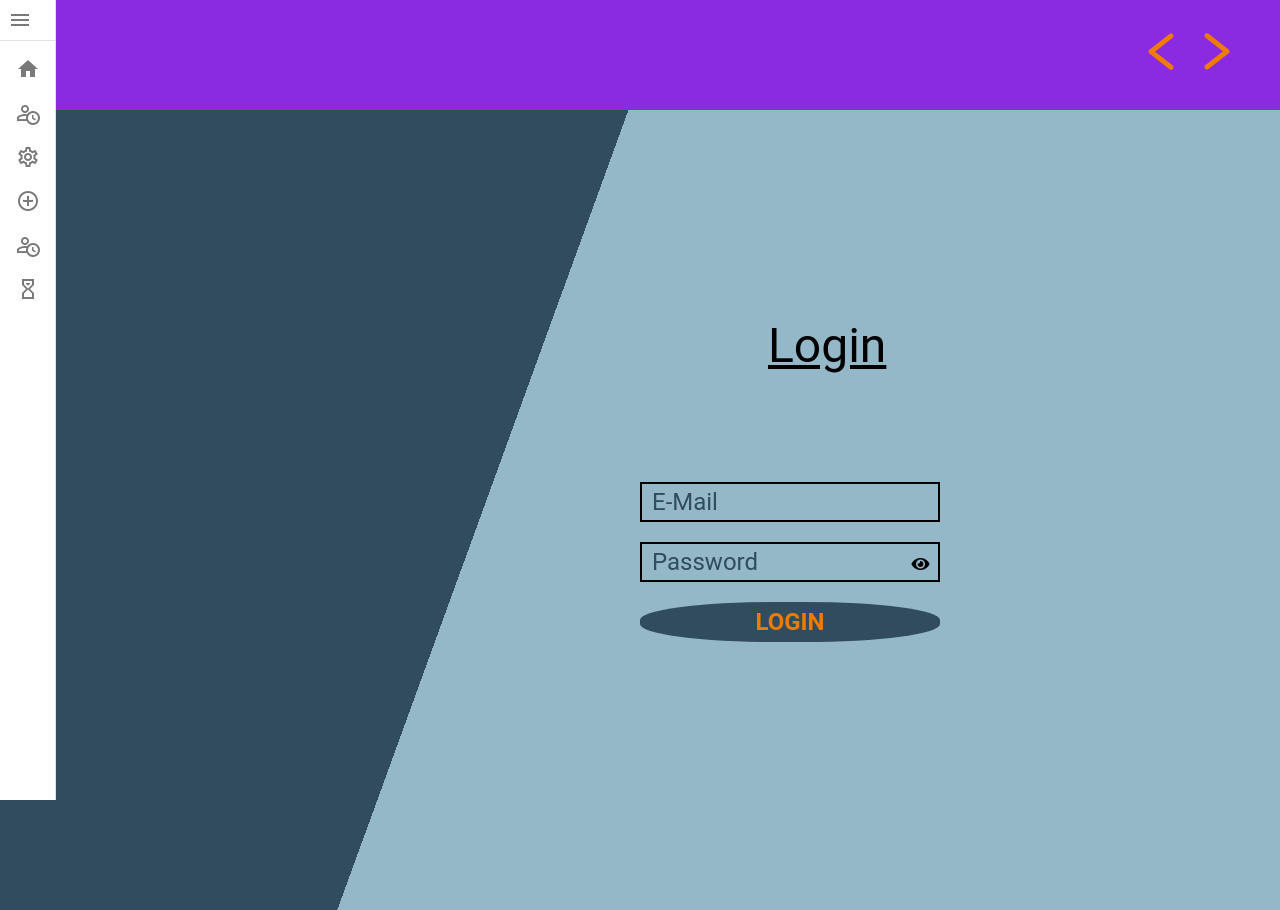
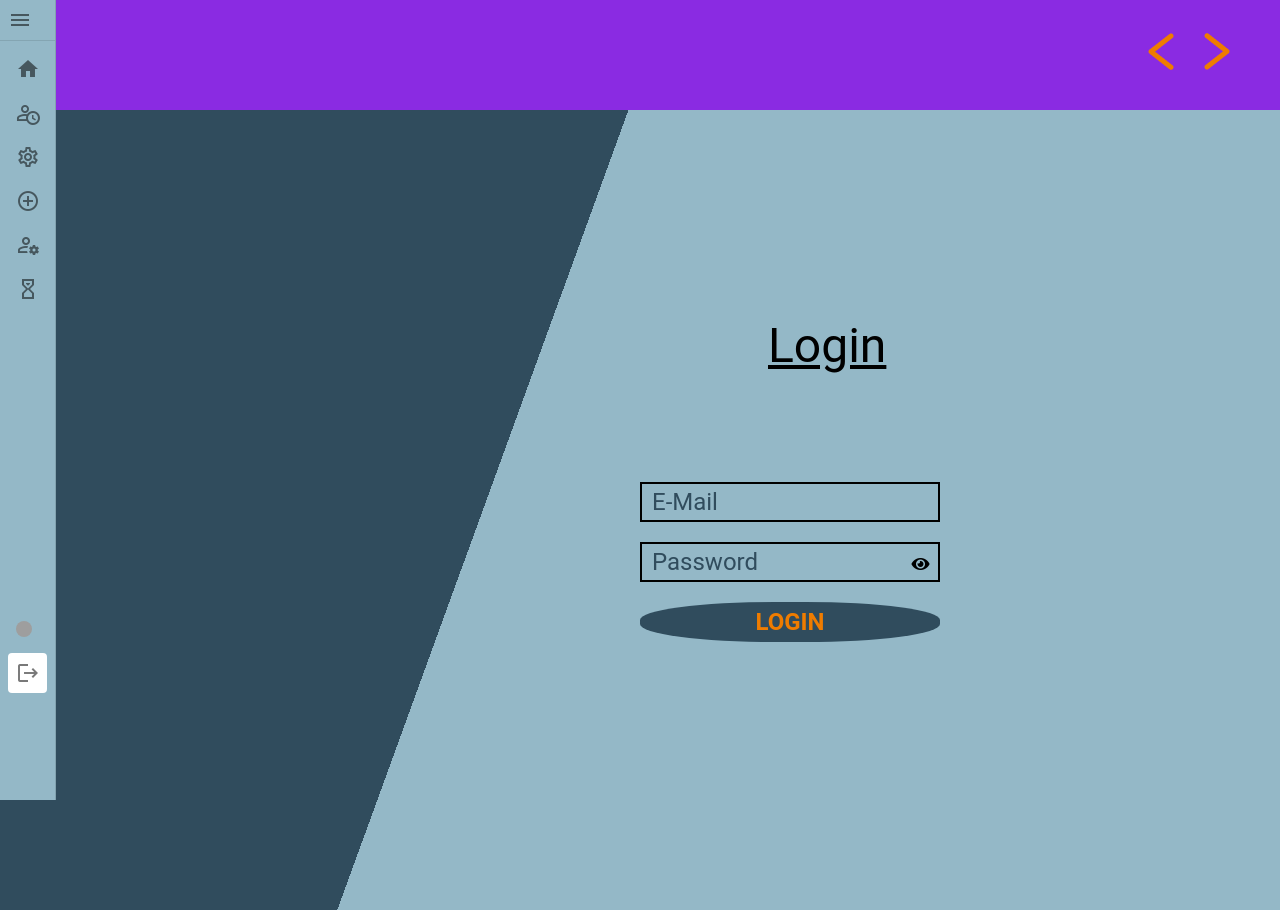
Before and after one commit to danGitRys/quanto-project, a Vue app in the folder frontend/quanto-front/: page / in a window 1280 px wide. Shown: the top 910 px of the page. Built offline with nearby package versions, Linux system fonts and the light colour scheme; grey boxes are pictures that could not be loaded.

Commit message:
Sidebar (fast fertig)

```diff
--- a/frontend/quanto-front/src/components/SideBar.vue
+++ b/frontend/quanto-front/src/components/SideBarManager.vue
@@ -1,8 +1,8 @@
 <template>
     <v-card>
         <v-layout>
-            <v-navigation-drawer v-model="drawer" :rail="rail" permanent @click="rail = false">
-                <v-list-item prepend-icon="mdi-menu" value="menu" nav @click.stop="rail = !rail">
+            <v-navigation-drawer v-model="drawer" :rail="rail" permanent>
+                <v-list-item @click="test" prepend-icon="mdi-menu" value="menu" nav @click.stop="rail = !rail">
                     <v-img id="QuantoLogo" src="../icons/QuantoLogo.svg" @click.stop></v-img>
                 </v-list-item>
 
@@ -15,10 +15,18 @@
                         value="workingTimes+"></v-list-item>
                     <v-list-item prepend-icon="mdi-cog-outline" title="Settings" value="settings"></v-list-item>
                     <v-list-item prepend-icon="mdi-plus-circle-outline" title="New Project" value="project"></v-list-item>
-                    <v-list-item prepend-icon="mdi-account-clock-outline" title="Manage Project"
+                    <v-list-item prepend-icon="mdi-account-cog-outline" title="Manage Project"
                         value="manageProject"></v-list-item>
                     <v-list-item prepend-icon="mdi-timer-sand" title="Time Registration"
                         value="timeRegistration"></v-list-item>
+
+                    <div class="logoutContainer">
+                        <v-list-item class="Profil" prepend-avatar="../icons/Test.jpg" title="Chris Schröder"
+                            value="Profil"></v-list-item>
+                        <v-list-item id="logoutIcon" class="logoutBtn" prepend-icon="mdi-logout" title="Logout"
+                            value="logout">
+                        </v-list-item>
+                    </div>
                 </v-list>
             </v-navigation-drawer>
             <v-main></v-main>
@@ -26,19 +34,31 @@
     </v-card>
 </template>
 
-<style>
+<style scoped>
 #QuantoLogo {
     cursor: default;
 }
 
-.v-list-item-title {
-    color: white;
+.logoutContainer {
+    margin-top: 300px;
 }
-
-.span {}
 
 .v-navigation-drawer {
     background-color: #94B8C7;
+}
+</style>
+
+<style>
+.logoutBtn {
+    background-color: white !important;
+}
+
+.logoutBtn .v-list-item-title {
+    color: black !important;
+}
+
+.v-list-item-title {
+    color: white;
 }
 </style>
 
@@ -49,8 +69,14 @@ export default {
         return {
             drawer: true,
             rail: true,
-            originalRail: true,
         }
     },
+
 }
 </script>
+
+<script setup>
+function test() {
+
+}
+</script>
--- /dev/null
+++ b/frontend/quanto-front/src/components/SideBarProjectManager.vue
@@ -0,0 +1,82 @@
+<template>
+    <v-card>
+        <v-layout>
+            <v-navigation-drawer v-model="drawer" :rail="rail" permanent>
+                <v-list-item @click="test" prepend-icon="mdi-menu" value="menu" nav @click.stop="rail = !rail">
+                    <v-img id="QuantoLogo" src="../icons/QuantoLogo.svg" @click.stop></v-img>
+                </v-list-item>
+
+                <v-divider></v-divider>
+
+                <v-list density="compact" nav>
+                    <v-list-item prepend-icon="mdi-home" title="Home" value="home">
+                    </v-list-item>
+                    <v-list-item prepend-icon="mdi-account-clock-outline" title="Working Times+"
+                        value="workingTimes+"></v-list-item>
+                    <v-list-item prepend-icon="mdi-cog-outline" title="Settings" value="settings"></v-list-item>
+                    <v-list-item prepend-icon="mdi-plus-circle-outline" title="New Project" value="project"></v-list-item>
+                    <v-list-item prepend-icon="mdi-account-cog-outline" title="Manage Project"
+                        value="manageProject"></v-list-item>
+                    <v-list-item prepend-icon="mdi-timer-sand" title="Time Registration"
+                        value="timeRegistration"></v-list-item>
+
+                    <div class="logoutContainer">
+                        <v-list-item class="Profil" prepend-avatar="../icons/Test.jpg" title="Chris Schröder"
+                            value="Profil"></v-list-item>
+                        <v-list-item id="logoutIcon" class="logoutBtn" prepend-icon="mdi-logout" title="Logout"
+                            value="logout">
+                        </v-list-item>
+                    </div>
+                </v-list>
+            </v-navigation-drawer>
+            <v-main></v-main>
+        </v-layout>
+    </v-card>
+</template>
+
+<style scoped>
+#QuantoLogo {
+    cursor: default;
+}
+
+.logoutContainer {
+    margin-top: 300px;
+}
+
+.v-navigation-drawer {
+    background-color: #94B8C7;
+}
+</style>
+
+<style>
+.logoutBtn {
+    background-color: white !important;
+}
+
+.logoutBtn .v-list-item-title {
+    color: black !important;
+}
+
+.v-list-item-title {
+    color: white;
+}
+</style>
+
+
+<script>
+export default {
+    data() {
+        return {
+            drawer: true,
+            rail: true,
+        }
+    },
+
+}
+</script>
+
+<script setup>
+function test() {
+
+}
+</script>
--- a/frontend/quanto-front/src/views/LoginScreen.vue
+++ b/frontend/quanto-front/src/views/LoginScreen.vue
@@ -1,7 +1,7 @@
 <script setup>
 import HelloWorld from '@/components/HelloWorld.vue'
 import TopBar from '@/components/TopBar.vue'
-import SideBar from '@/components/SideBar.vue'
+import SideBar from '@/components/SideBarManager.vue'
 import { ref, reactive } from 'vue';
 let isPassword = ref(true);
 function showPassword() {
```
Also changed, not shown: frontend/quanto-front/src/components/SideBarMitarbeiter.vue (added), frontend/quanto-front/src/icons/Test.jpg (added).
